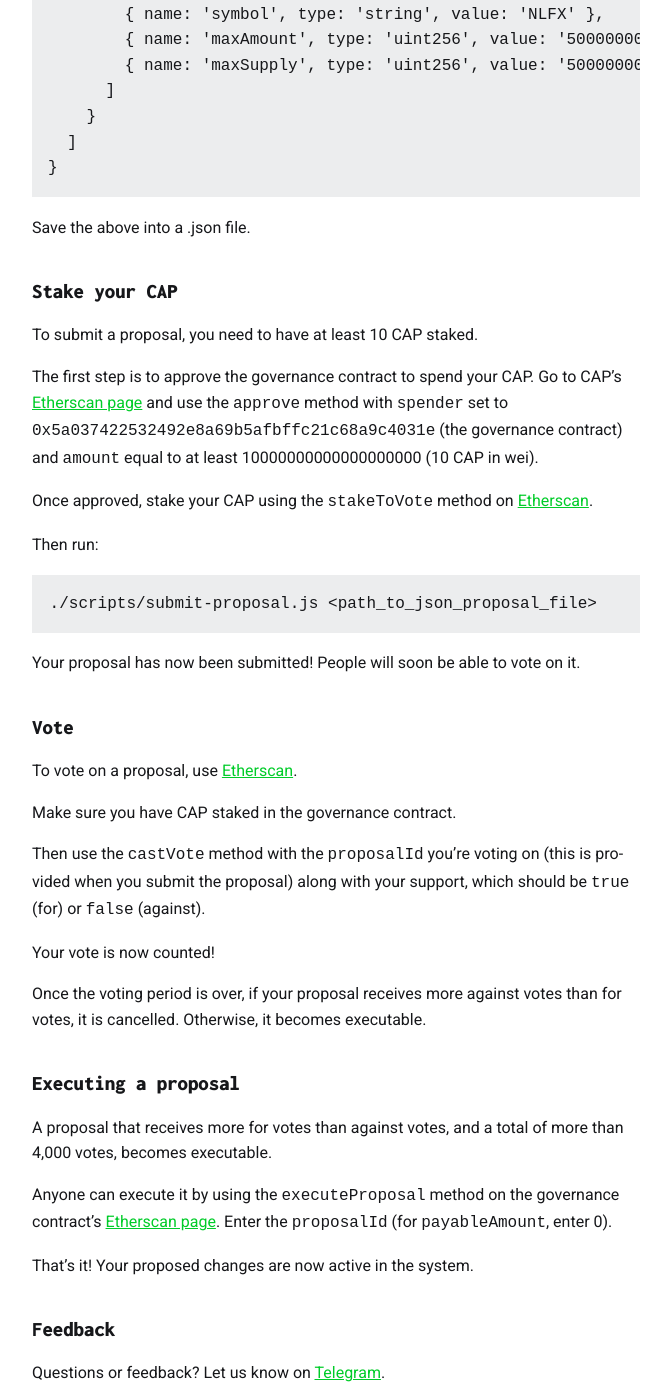
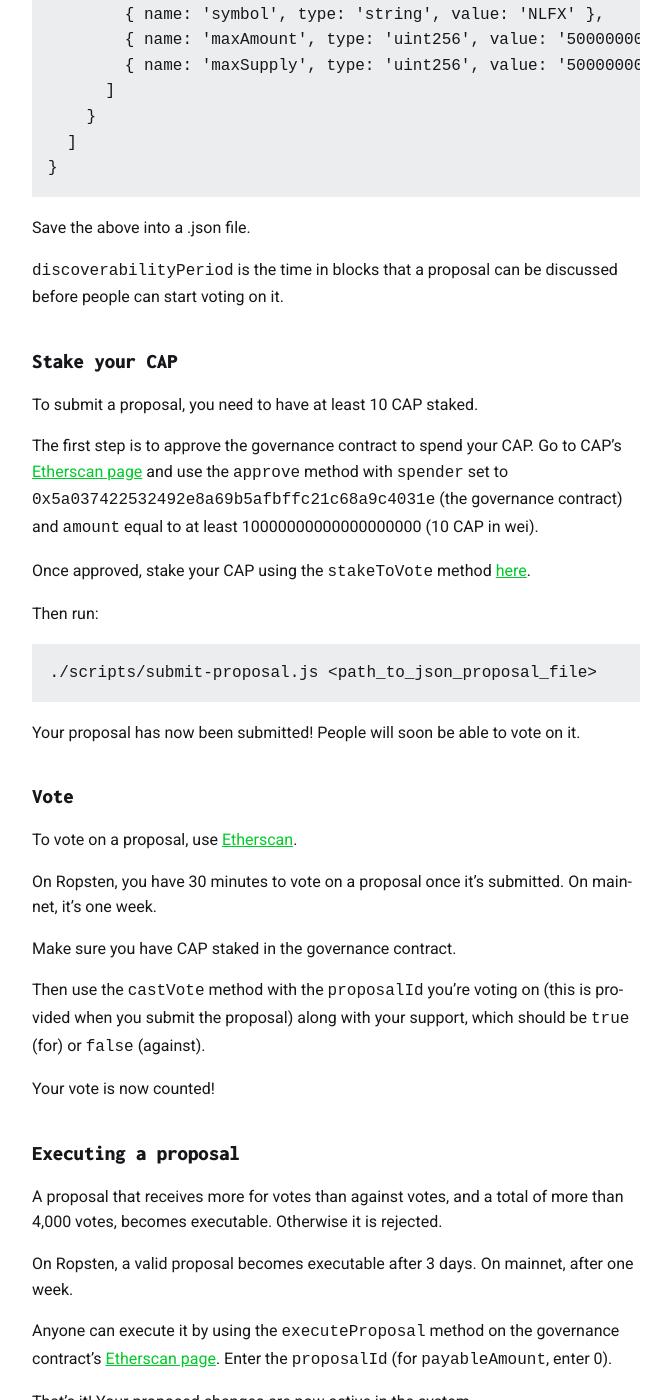
Before and after one commit to abeocap/blog, a Jekyll site: the page built from _posts/2020-10-20-using-governance.md, in a window 1280 px wide and 1400 px high, scrolled down 2033 px. Shown: the whole window, without its empty margins (304-975 px from the left). Built offline with Jekyll 4.4.1, drawn with Linux system fonts in a browser that asks for light colours.

Commit message:
standard update

```diff
--- a/_posts/2020-10-20-using-governance.md
+++ b/_posts/2020-10-20-using-governance.md
@@ -81,13 +81,15 @@ In this example, we'll submit a proposal to register two new assets on Cap: TSLA
 
 Save the above into a .json file.
 
+`discoverabilityPeriod` is the time in blocks that a proposal can be discussed before people can start voting on it.
+
 ### Stake your CAP
 
 To submit a proposal, you need to have at least 10 CAP staked.
 
 The first step is to approve the governance contract to spend your CAP. Go to CAP's [Etherscan page](https://ropsten.etherscan.io/address/0x755d13Fd88B238fC6F585a67c54aDbd88133bb5C#writeProxyContract) and use the `approve` method with `spender` set to `0x5a037422532492e8a69b5afbffc21c68a9c4031e` (the governance contract) and `amount` equal to at least 10000000000000000000 (10 CAP in wei).
 
-Once approved, stake your CAP using the `stakeToVote` method on [Etherscan](https://ropsten.etherscan.io/address/0x5a037422532492e8a69b5afbffc21c68a9c4031e#writeProxyContract).
+Once approved, stake your CAP using the `stakeToVote` method [here](https://ropsten.etherscan.io/address/0x5a037422532492e8a69b5afbffc21c68a9c4031e#writeProxyContract).
 
 Then run:
 
@@ -101,17 +103,19 @@ Your proposal has now been submitted! People will soon be able to vote on it.
 
 To vote on a proposal, use [Etherscan](https://ropsten.etherscan.io/address/0x5a037422532492e8a69b5afbffc21c68a9c4031e#writeProxyContract).
 
+On Ropsten, you have 30 minutes to vote on a proposal once it's submitted. On mainnet, it's one week.
+
 Make sure you have CAP staked in the governance contract.
 
 Then use the `castVote` method with the `proposalId` you're voting on (this is provided when you submit the proposal) along with your support, which should be `true` (for) or `false` (against).
 
 Your vote is now counted!
 
-Once the voting period is over, if your proposal receives more against votes than for votes, it is cancelled. Otherwise, it becomes executable.
-
 ### Executing a proposal
 
-A proposal that receives more for votes than against votes, and a total of more than 4,000 votes, becomes executable.
+A proposal that receives more for votes than against votes, and a total of more than 4,000 votes, becomes executable. Otherwise it is rejected.
+
+On Ropsten, a valid proposal becomes executable after 3 days. On mainnet, after one week.
 
 Anyone can execute it by using the `executeProposal` method on the governance contract's [Etherscan page](https://ropsten.etherscan.io/address/0x5a037422532492e8a69b5afbffc21c68a9c4031e#writeProxyContract). Enter the `proposalId` (for `payableAmount`, enter 0).
 
```
